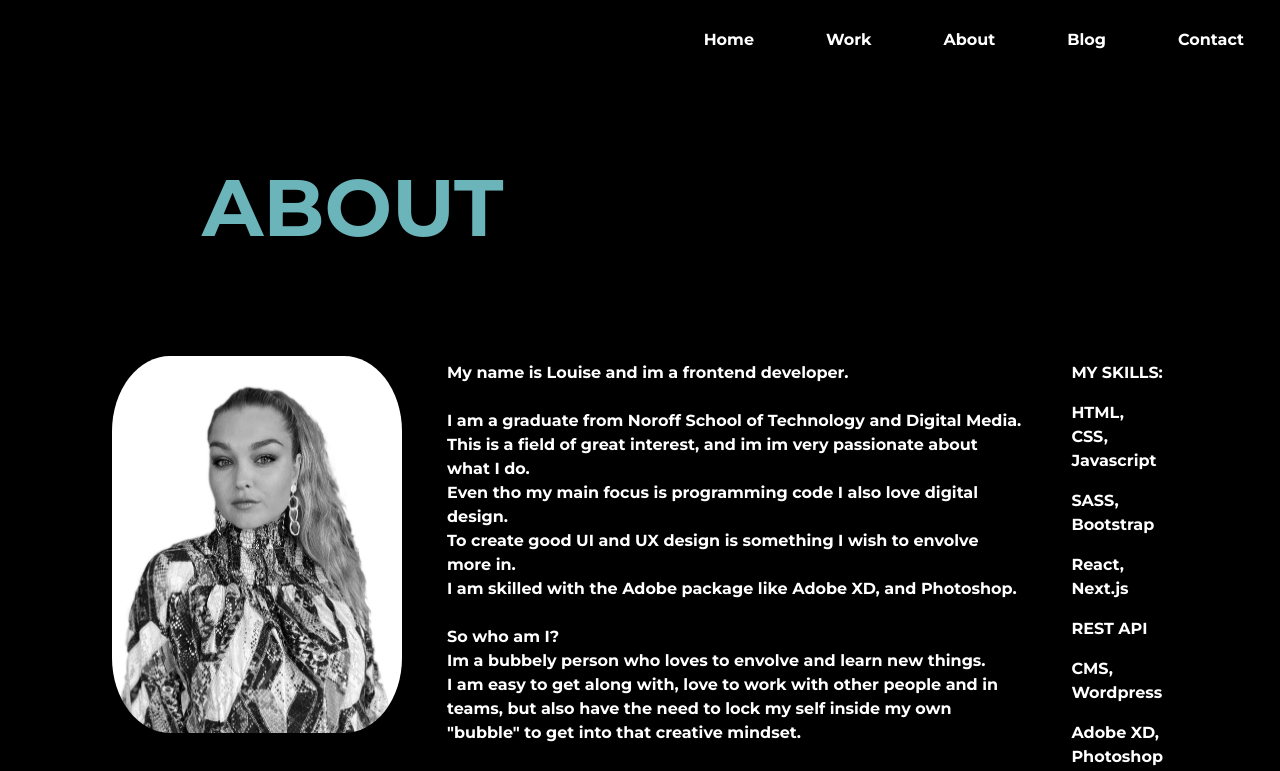
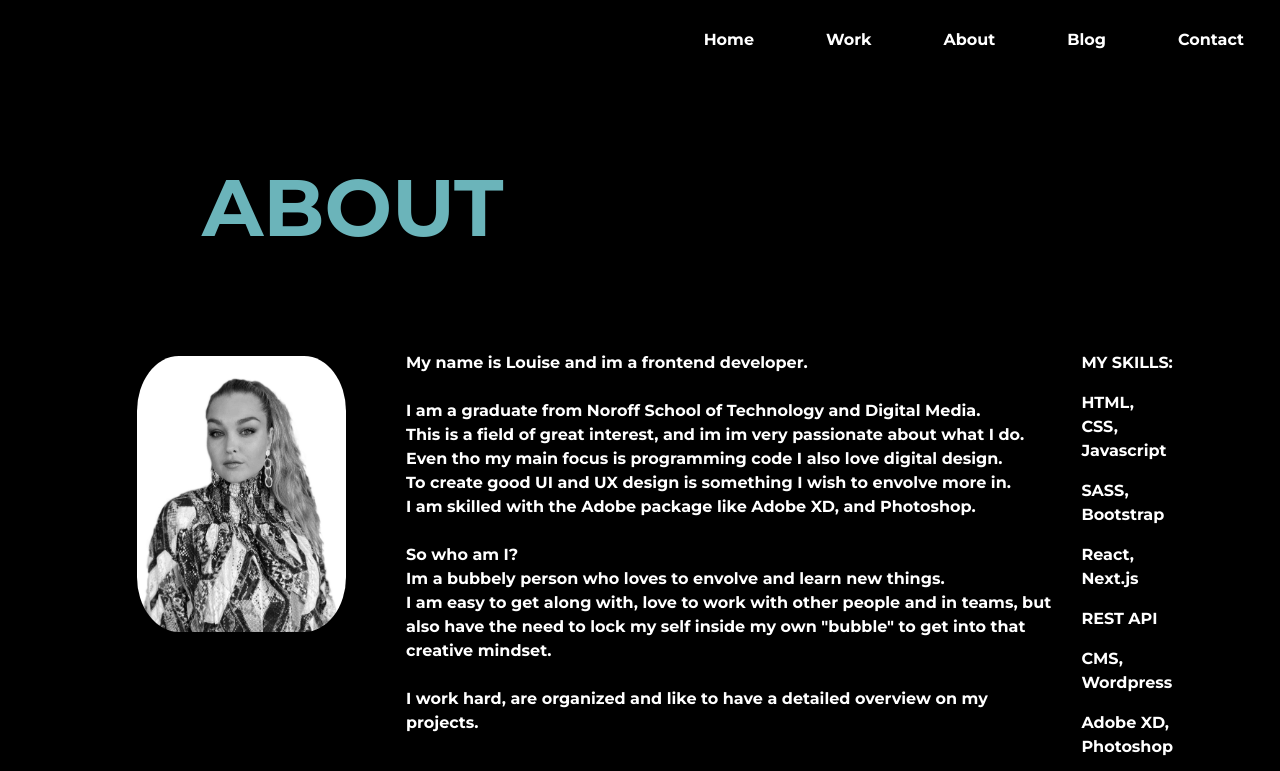
Before and after one commit to lonsoien/urban-portfolio, a React (Create React App) app in the folder urban-portfolio/: page /about in a window 1280 px wide. Shown: the top 771 px of the page. Built offline with nearby package versions, Linux system fonts and the light colour scheme; a web font is replaced by a local one.

Commit message:
image scss

```diff
--- a/urban-portfolio/src/components/About.js
+++ b/urban-portfolio/src/components/About.js
@@ -5,10 +5,9 @@ function About () {
         <>
         <h1 className='first-text'>ABOUT</h1>
         <section className="profile">
-        <div>
-            <img style={{borderRadius: "20%", width: "290px"}} alt='profile' src={Louise}></img>
+        <div className="selfie">
+            <img className="theimage" alt='profile' src={Louise}></img>
         </div>
-        <br></br>
         <p className="item">
             My name is Louise and im a frontend developer.
             <br></br>
--- a/urban-portfolio/src/sass/partials/_layout.scss
+++ b/urban-portfolio/src/sass/partials/_layout.scss
@@ -13,6 +13,16 @@ img {
     width: 70%;
     margin: 20px;
     text-align: center;
+}
+
+div.selfie {
+    height: 60%;
+    width: 60%;
+    text-align: center;
+}
+
+img.theimage {
+    border-radius: 20%;
 }
 
 // link & button on work-page
@@ -46,12 +56,11 @@ button .view {
 
 .item {
     padding: 15px;
-    margin: 10px;
+    flex: -1;
 }
 
 .item2 {
     padding: 15px;
-    margin: 10px;
 }
 
 footer {
```
